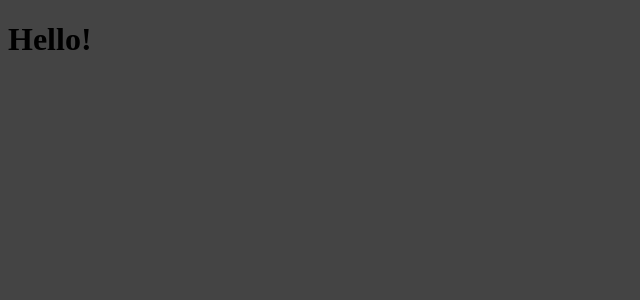
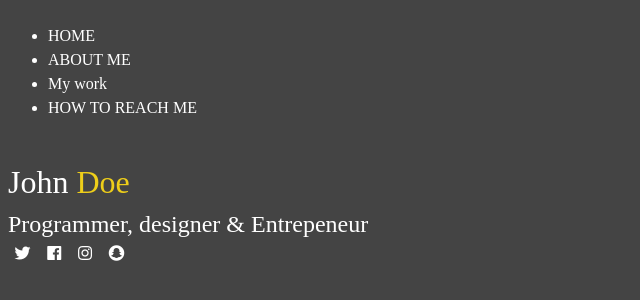
Before and after one commit to killi8vanilli/ResponsivePortfolio, a website: page dist/index.html in a window 1280 px wide. Shown: the whole page, without its empty margins (0-640 px from the left). Drawn offline with Linux system fonts and the light colour scheme.

Commit message:
Začetek css

```diff
--- a/scss/main.scss
+++ b/scss/main.scss
@@ -1,5 +1,56 @@
 $primary-color: #444;
+$secondary-color: #eece1a;
 
 body {
   background: $primary-color;
+  color: #fff;
+  height: 100%;
+  line-height: 1.5;
 }
+
+* {
+  box-sizing: border-box;
+}
+
+h1,
+h2,
+h3 {
+  margin: 0;
+  padding: 0;
+  font-weight: 400;
+}
+
+header {
+  margin: 0;
+  width: 100%;
+  position: fixed;
+  z-index: 2;
+
+  a {
+    text-decoration: none;
+    color: #fff;
+  }
+}
+
+main {
+  padding-top: 150px;
+  .secondary-text {
+    color: $secondary-color;
+  }
+
+  .icons {
+    a {
+      padding: 0.4rem;
+      text-decoration: none;
+      color: #fff;
+
+      &:visited {
+        color: $secondary-color;
+      }
+
+      &:hover {
+        color: green;
+      }
+    }
+  }
+}
```
Also changed, not shown: dist/css/main.css, dist/index.html, dist/js/main.js (added), 1 other file.
